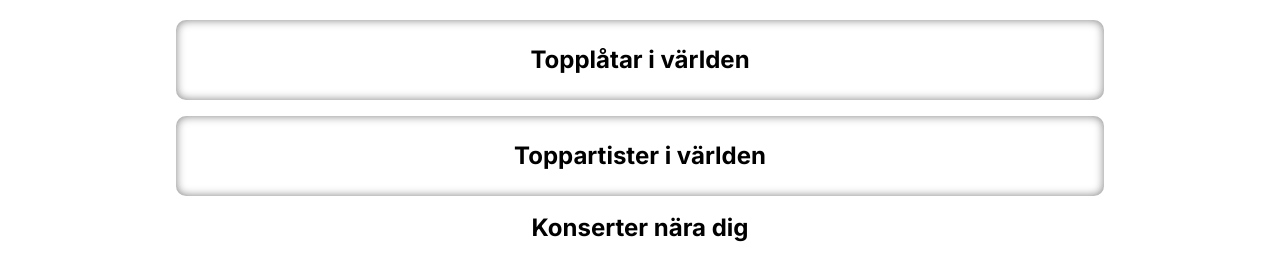
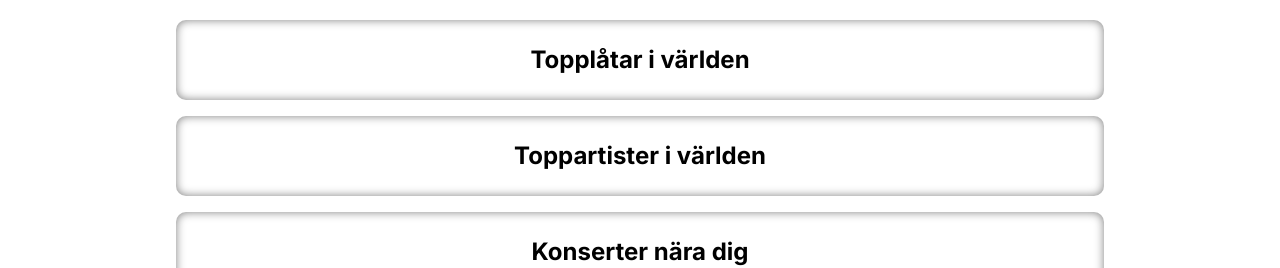
Before and after one commit to rare2400/Projekt-Frontend, a website built with Parcel: page src/index.html in a window 1280 px wide. Shown: the part 541-809 px from the top of the page. Built offline with nearby package versions, Linux system fonts and the light colour scheme; no server answers.

Commit message:
delar upp konsert-style och toplistorna

```diff
--- a/src/css/pages/_home.scss
+++ b/src/css/pages/_home.scss
@@ -13,8 +13,10 @@
     }
 }
 
-.list-container {
+.list-container,
+.artist-concerts {
     @include mixins.text-box(1em, 0.5em 0, 10px, 0 0 10px rgba(0, 0, 0, 0.5) inset);
+    height: 95%;
 
     .li-container {
         padding: 0.8em 4em;
@@ -57,8 +59,4 @@
             text-decoration: underline;
         }
     }
-
-    li {
-        list-style-type: none;
-    }
 }
```
